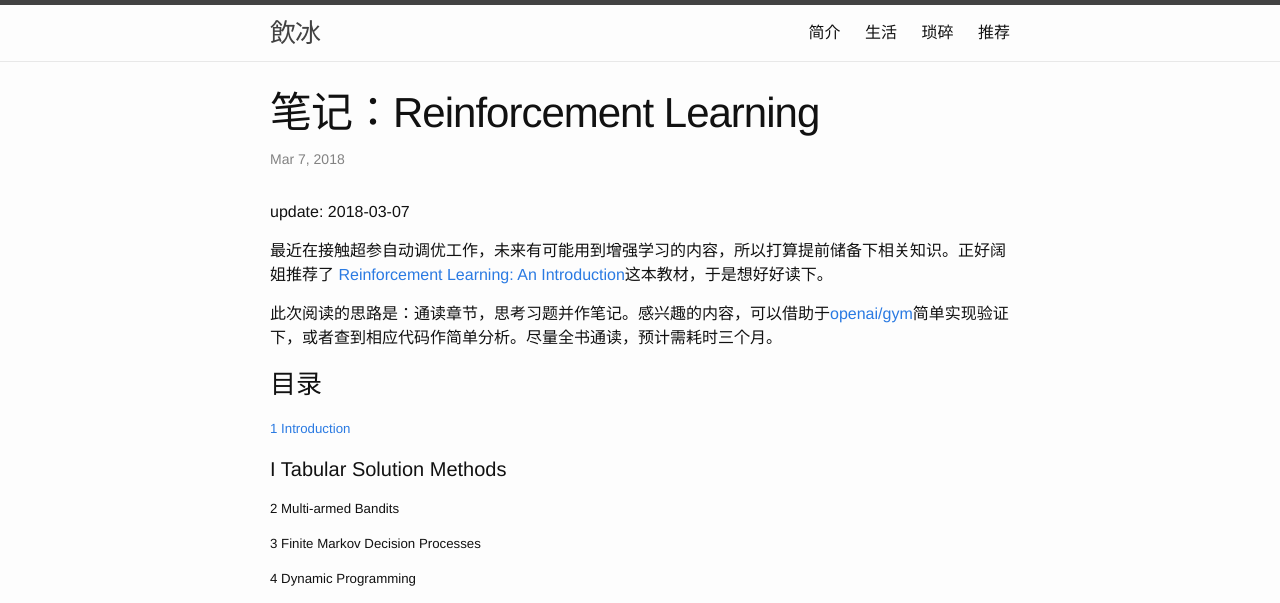
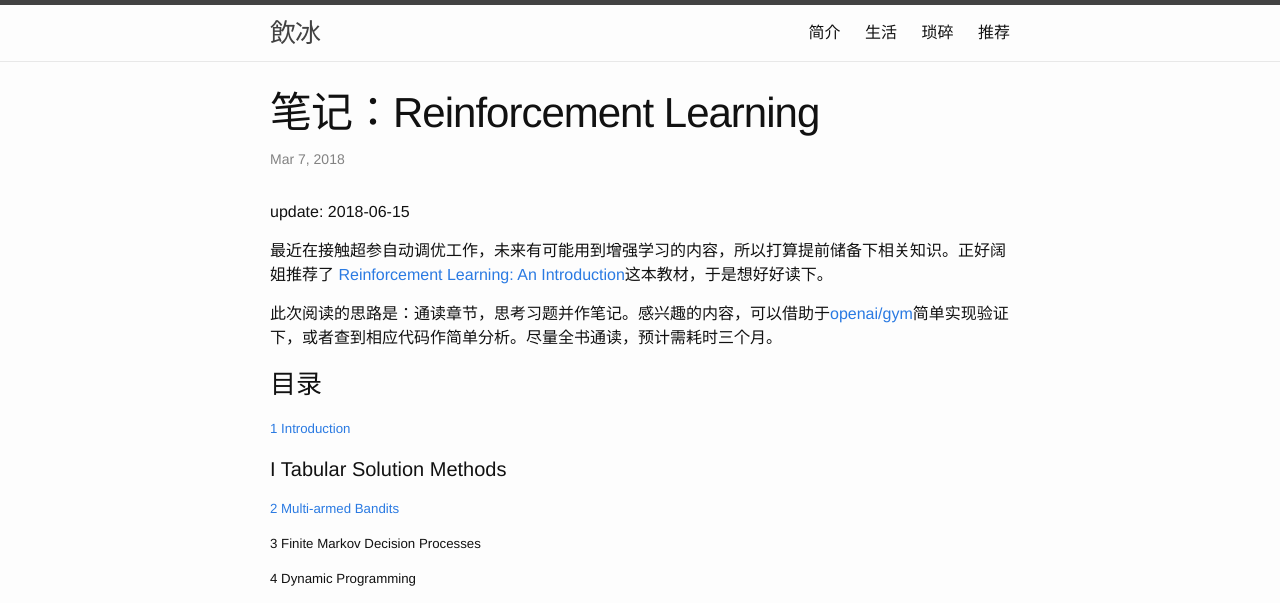
Before and after one commit to facaiy/facaiy.github.io, a Jekyll site: the page built from _posts/2018-03-07-Reinforcement-Learning.md, in a window 1280 px wide. Shown: the top 603 px of the page. Built offline with Jekyll 4.4.1, drawn with Linux system fonts in a browser that asks for light colours; comment, search, counter and statistics services are not loaded.

Commit message:
RL: 完成第2章

```diff
--- a/_posts/2018-03-07-Reinforcement-Learning.md
+++ b/_posts/2018-03-07-Reinforcement-Learning.md
@@ -4,10 +4,10 @@ title: "笔记：Reinforcement Learning"
 description: ""
 category: tech
 tags: []
-modify: 2018-03-07 08:59:11
+modify: 2018-06-15 10:29:26
 ---
 
-update: 2018-03-07
+update: 2018-06-15
 
 
 最近在接触超参自动调优工作，未来有可能用到增强学习的内容，所以打算提前储备下相关知识。正好阔姐推荐了
@@ -23,7 +23,7 @@ update: 2018-03-07
 
 #### I Tabular Solution Methods
 
-##### 2 Multi-armed Bandits
+##### [2 Multi-armed Bandits](http://nbviewer.jupyter.org/github/facaiy/book_notes/blob/master/Reinforcement_Learing_An_Introduction/Multi-armed_Bandits/note.ipynb)
 
 ##### 3 Finite Markov Decision Processes
 
```
